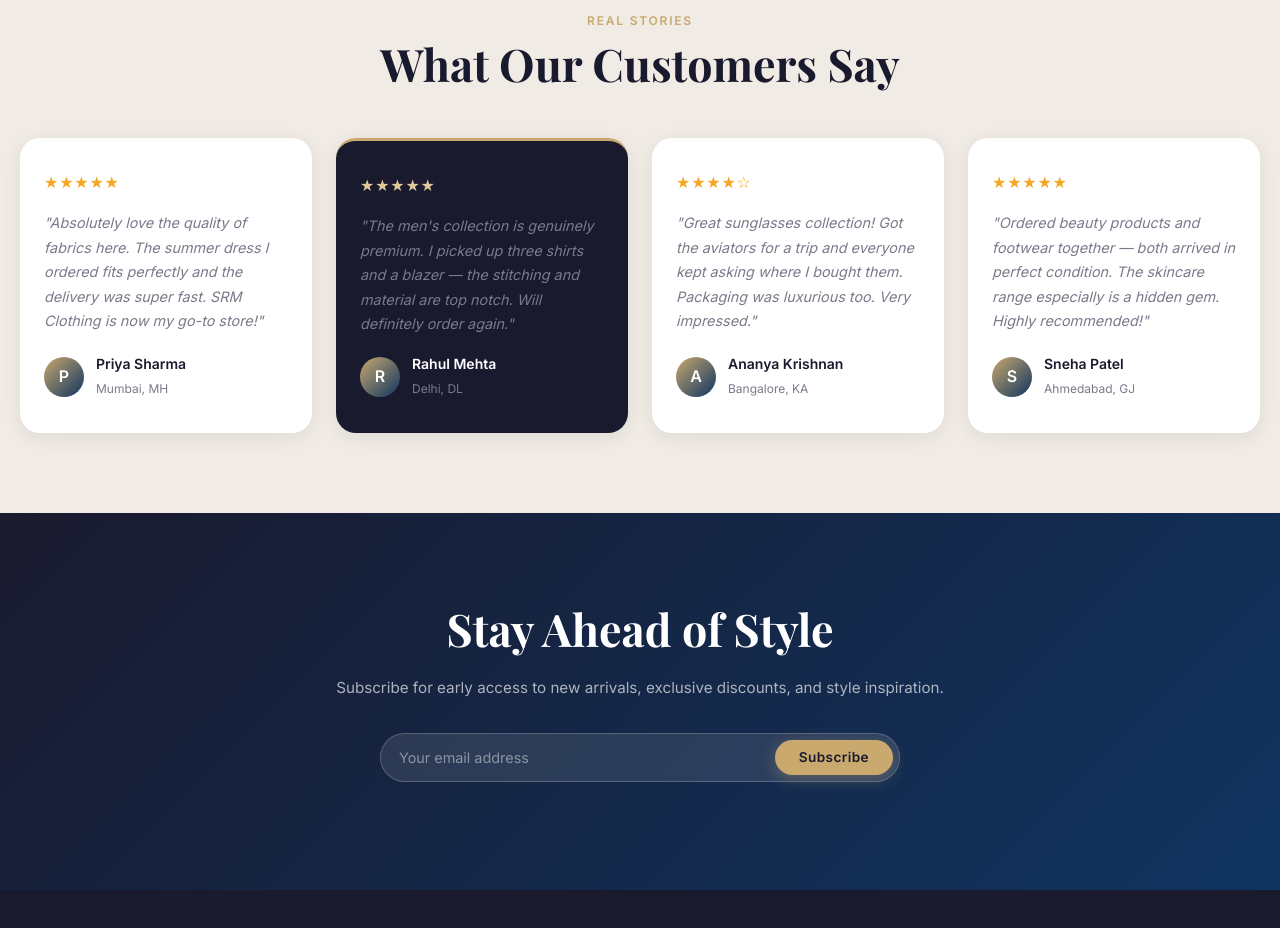
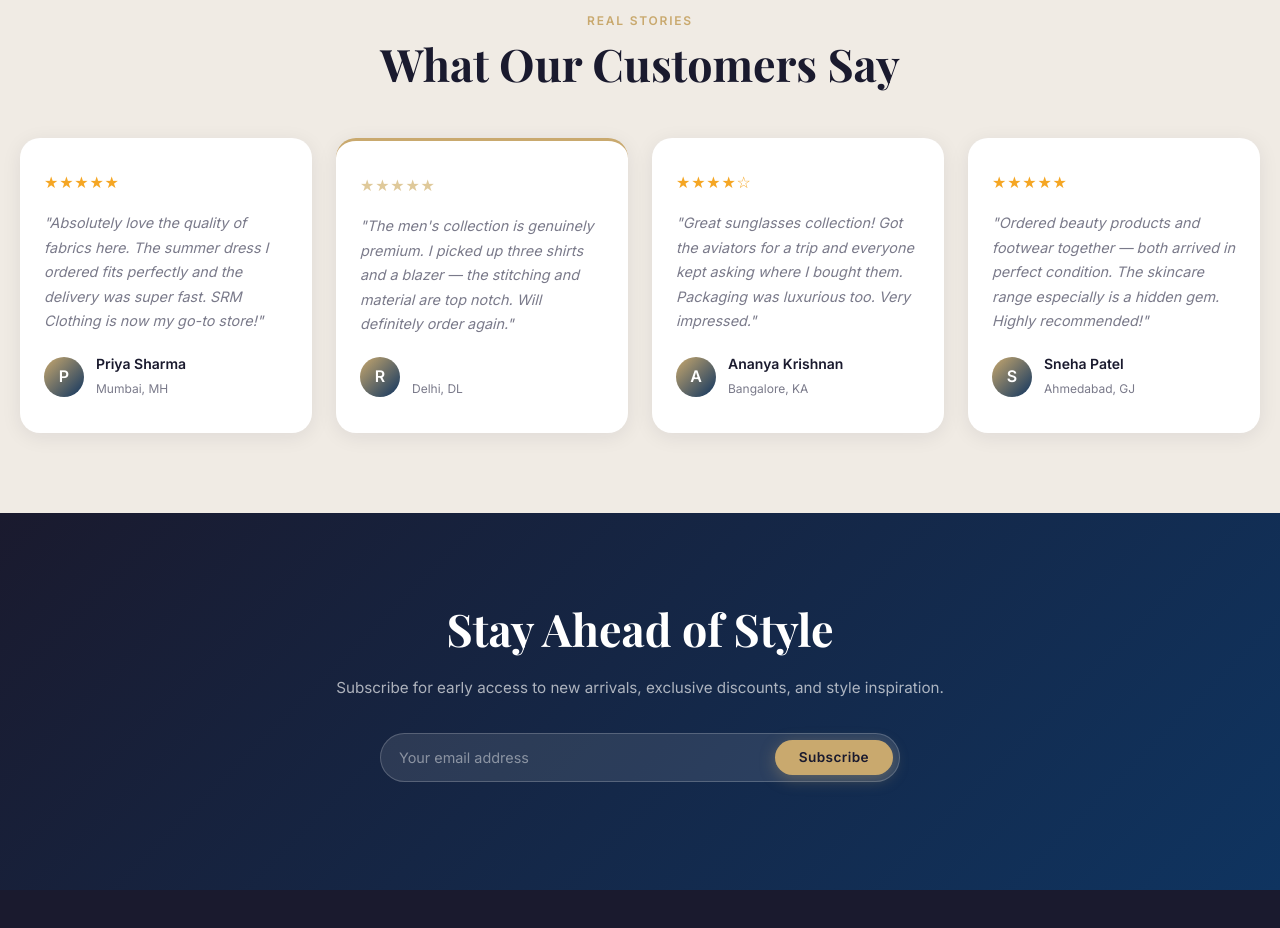
Before and after one commit to samore-9/srm-clothing, a plain HTML site: page index.html in a window 1280 px wide. Shown: the part 9440-10368 px from the top of the page. Drawn offline with nearby package versions, Linux system fonts and the light colour scheme; a web font is replaced by a local one.

Commit message:
Reviews changed

```diff
--- a/index.html
+++ b/index.html
@@ -469,7 +469,10 @@
               </footer>
             </article>
 
-            <article class="testimonial-card testimonial-card--featured">
+            <article
+              class="testimonial-card testimonial-card--featured"
+              style="background-color: #ffffff"
+            >
               <div class="testimonial-stars" aria-label="5 stars">★★★★★</div>
               <blockquote>
                 <p>
```
